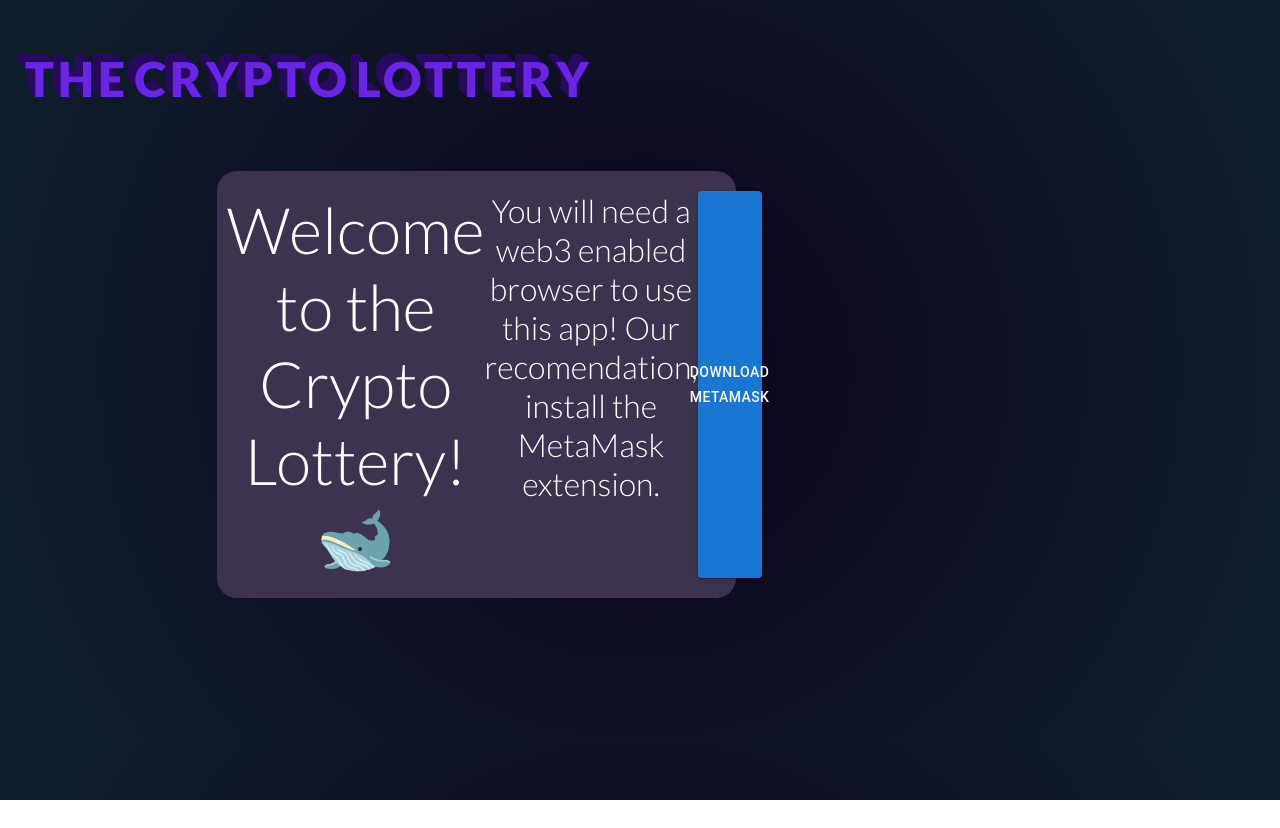
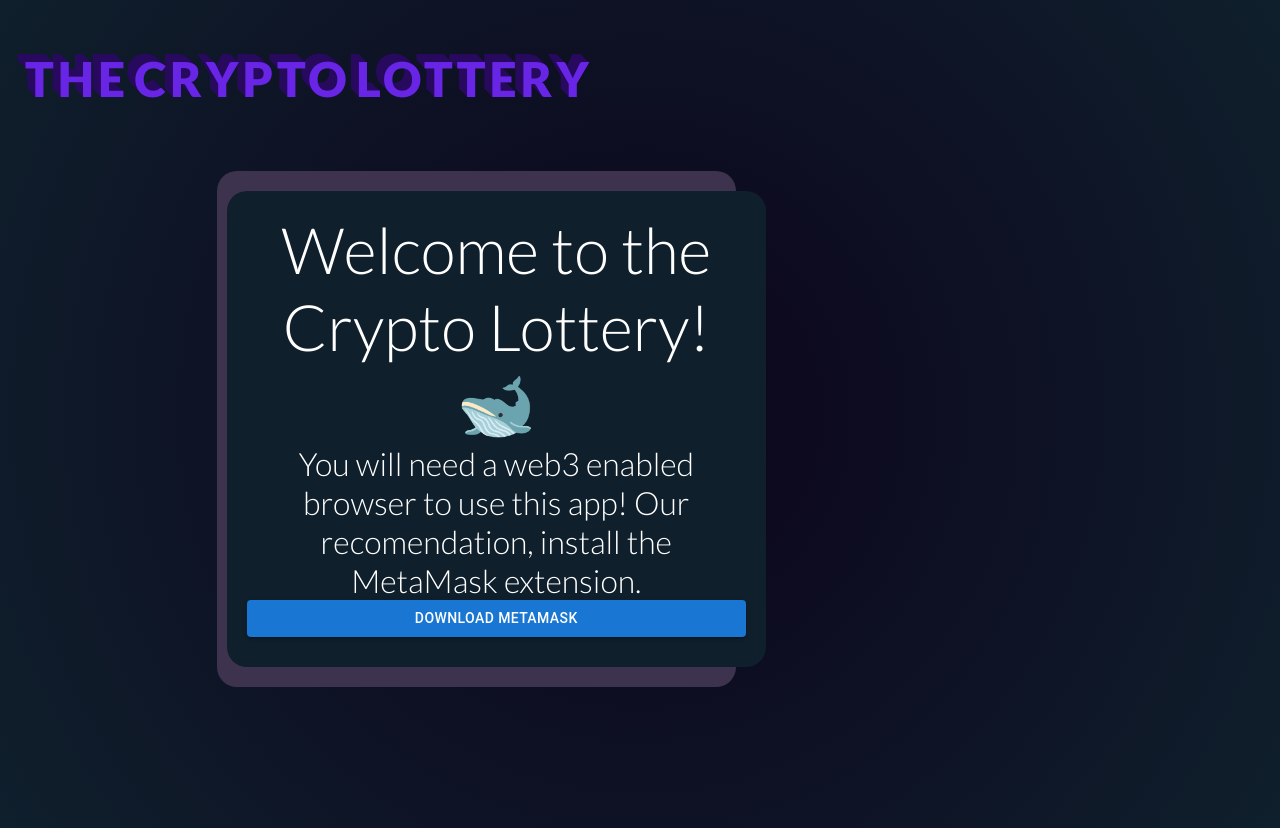
Before and after one commit to chrislikescode/MakeAWhale, a React (Create React App) app: page / in a window 1280 px wide. Before the commit the page ends 800 px from the top, so only its background shows below. Built offline with nearby package versions, Linux system fonts and the light colour scheme; the HTML template or start-up script is replaced by a standard one.

Commit message:
styling to NoWeb3 component

```diff
--- a/src/components/NoWeb3.js
+++ b/src/components/NoWeb3.js
@@ -22,7 +22,7 @@ export class NoWeb3 extends Component {
                 <Grid item xs={12} sm={12} md={5}>
                 </Grid>
                 <Grid item id="NoWeb3Item" xs={12} sm={12} md={5}>
-                    <div id="NoWeb3Grid" className="flex">
+                    <div id="NoWeb3Div" className="flex">
                         <h2 className="text_white big_text">Welcome to the Crypto Lottery! 🐋  </h2>
                         <h2 className="text_white med_text">You will need a web3 enabled browser to use this app! Our recomendation, install the MetaMask extension.</h2>
                         <Button variant="contained" id="MetaMaskDownload" onClick={this.downloadMetamask}>Download MetaMask</Button>
```
